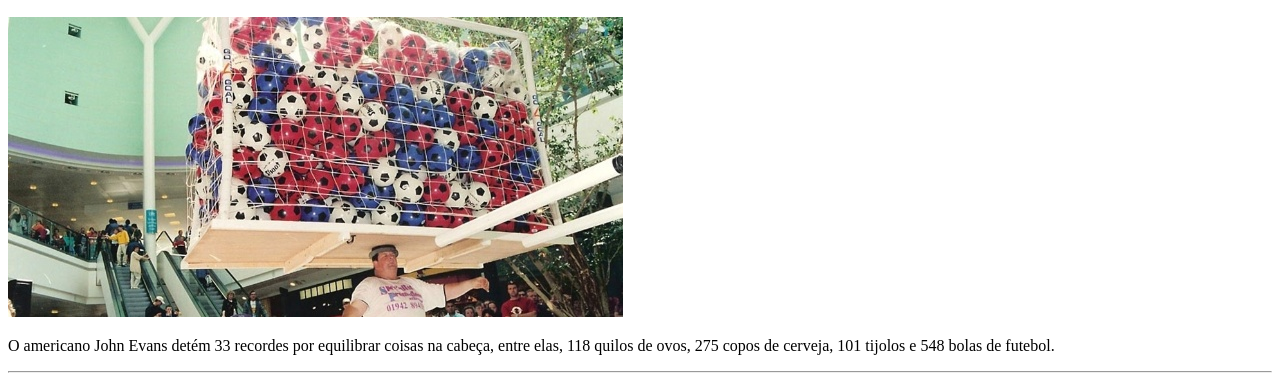
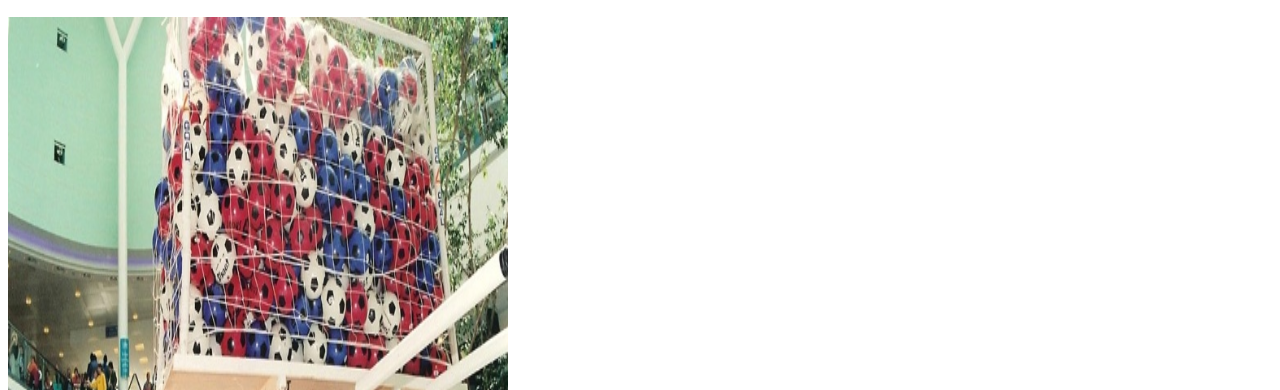
Before and after one commit to djedjeks/dev-web-trabalho1, a plain HTML site: page index.html in a window 1280 px wide. Shown: the part 548-938 px from the top of the page. Drawn offline with Linux system fonts and the light colour scheme.

Commit message:
correção da imagem de artigo (2)

```diff
--- a/index.html
+++ b/index.html
@@ -46,7 +46,7 @@
             <header>
                 <h2>2. "O Cabeção"</h2>
             </header>
-            <img alt="Reprodução/John Evans Head Balancer" src="./img/cabecao.jpg">
+            <img alt="Reprodução/John Evans Head Balancer" src="./img/cabecao.jpg" height="500px" width="500px">
             <p>
                 O americano John Evans detém 33 recordes por equilibrar coisas na cabeça, entre elas, 118 quilos de ovos, 275 copos de cerveja, 101 tijolos e 548 bolas de futebol.
             </p>
```
